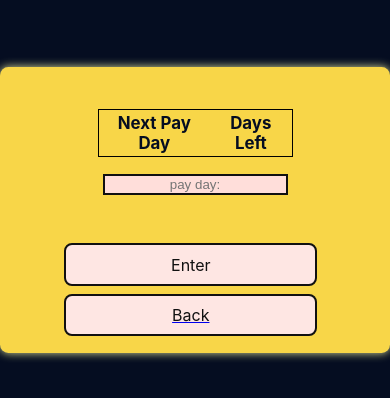
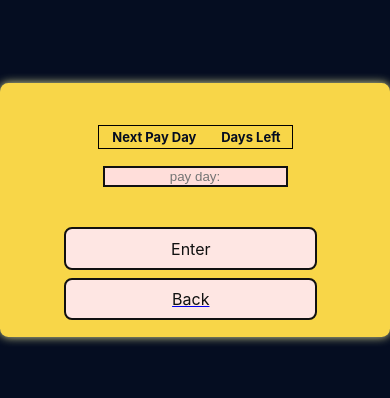
Before and after one commit to andreeabrindea/TillPayDay, a React (Create React App) app: page /listDates in a window 390 px wide. Shown: the part 212-610 px from the top of the page. Built offline with nearby package versions, Linux system fonts and the light colour scheme.

Commit message:
modified font size

```diff
--- a/src/list_dates/listDates.css
+++ b/src/list_dates/listDates.css
@@ -10,7 +10,7 @@
 }
 @media (max-width: 768px) {
   .content {
-    font-size: 2vh;
+    font-size: 13px;
     width: 100%;
     min-height: 50vh;
   }
```
